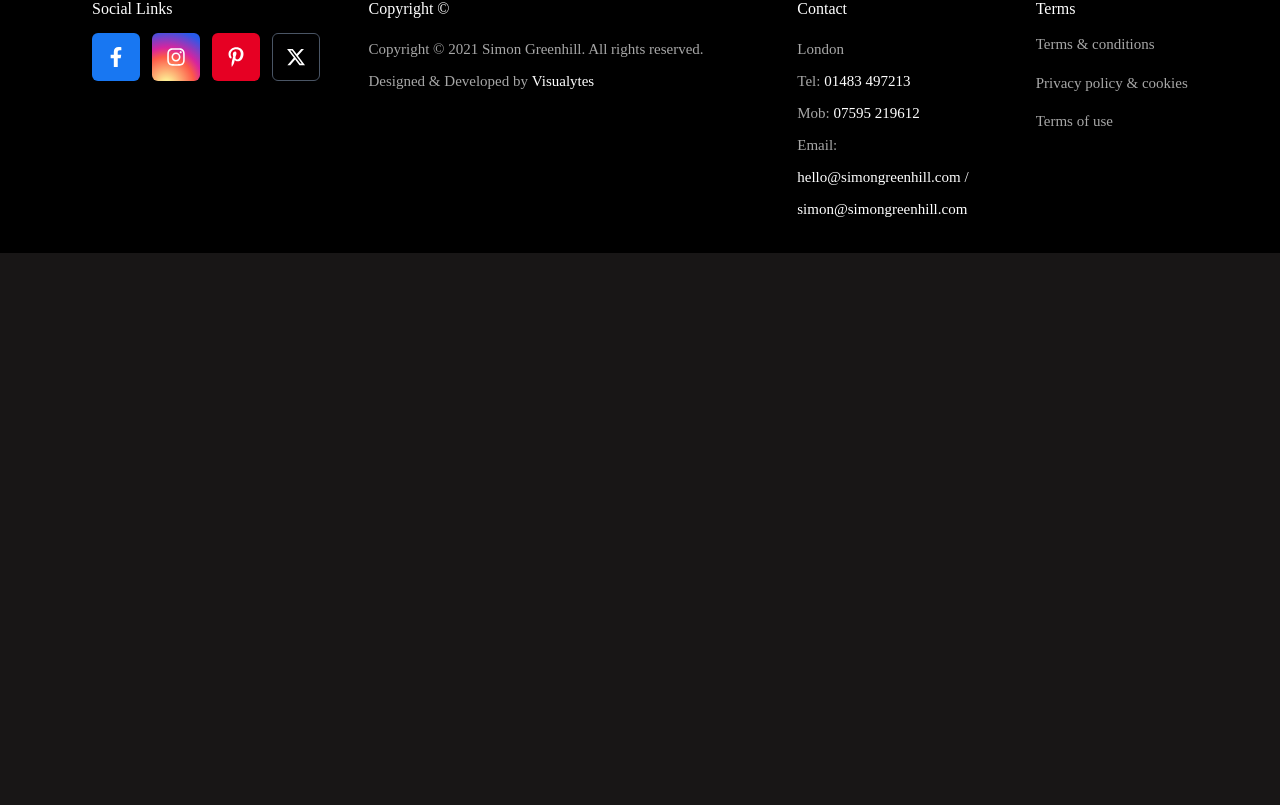
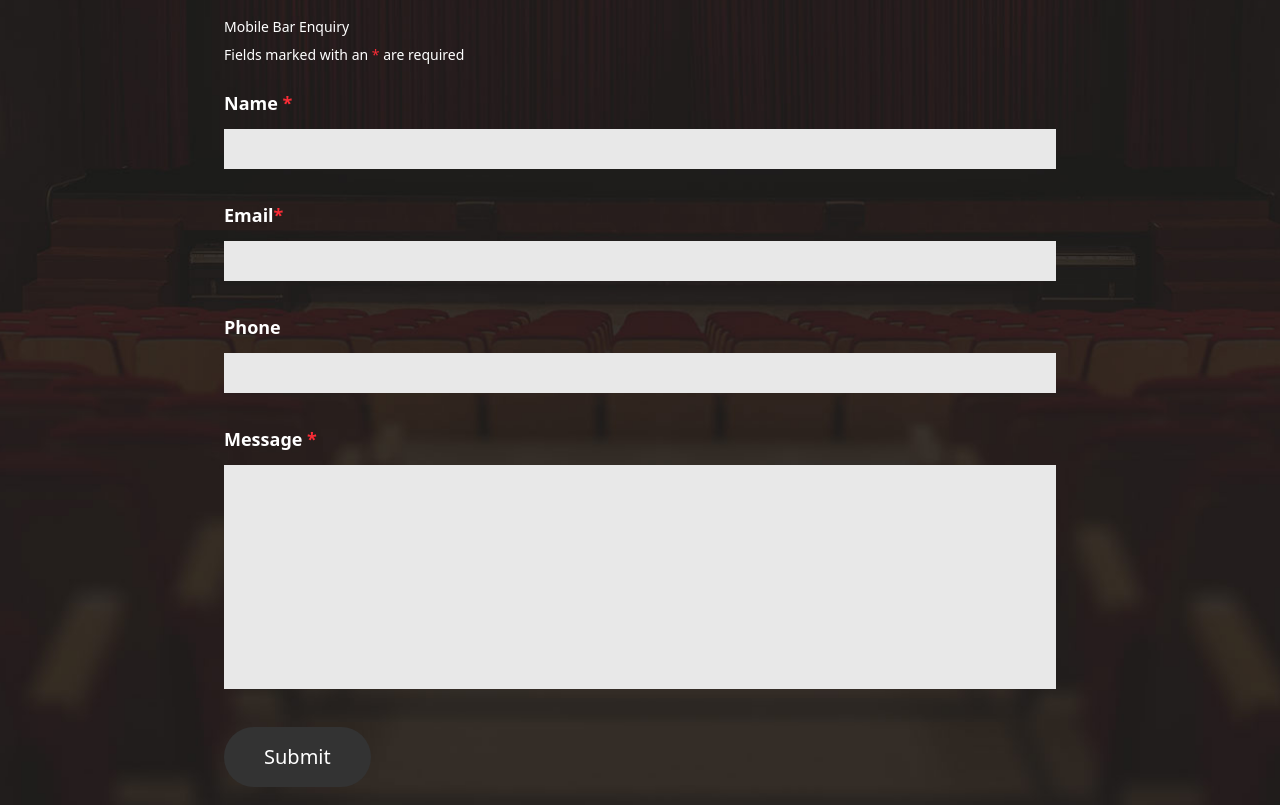
Before and after one commit to Lakshit-Poojari/GreenHill-Events, a Next.js app: page /entertainment in a window 1280 px wide. Shown: the part 555-1360 px from the top of the page. Before the commit the page ends 808 px from the top, so only its background shows below. Built offline with nearby package versions, Linux system fonts and the light colour scheme.

Commit message:
update and add contact form

```diff
--- a/app/(pages)/entertainment/page.tsx
+++ b/app/(pages)/entertainment/page.tsx
@@ -1,3 +1,4 @@
+import ContactForm from '@/components/ContactForm'
 import EntertaimentEvents from '@/components/Entertainment/EntertaimentEvents'
 import Text from '@/components/Entertainment/Text'
 import SectionHeading from '@/components/SectionHeading'
@@ -9,10 +10,11 @@ const page = () => {
       <div style={{
           backgroundImage: "url('/Entertainment/room.jpg')",
         }}
-        className="mx-16.25 px-6.75 pt-26 text-center bg-cover bg-center bg-no-repeat">
+        className="pt-26 bg-cover bg-center bg-no-repeat">
         <SectionHeading title="Entertainment" />
         <Text />
         <EntertaimentEvents />
+        <ContactForm/>
       </div>
     </>
   )
--- a/app/(pages)/mobile-bar/page.tsx
+++ b/app/(pages)/mobile-bar/page.tsx
@@ -50,7 +50,7 @@ const page = () => {
 
       <ServiceCard/>
 
-      <ContactForm/>
+      <ContactForm bgClass="bg-[#1a1919]"/>
 
     </div>
   )
--- a/components/ContactForm.tsx
+++ b/components/ContactForm.tsx
@@ -8,15 +8,41 @@ const ContactForm = ({
   bgClass = "bg-transparent",
 }: ContactFormProps) => {
   return (
-    <div className={`${bgClass} max-w-4xl mx-auto px-8 py-12 text-white`}>
-      <p className="text-xl font-medium">Mobile Bar Enquiry</p>
-
-      <p className="mt-2 text-lg">
-        Fields marked with an <span className="text-red-500">*</span> are required
-      </p>
-
+    <div className="max-w-4xl mx-auto px-8 py-12 text-white">
+      <p className="text-sm font-medium">Mobile Bar Enquiry</p>
+      <p className="mt-2 text-sm"> Fields marked with an <span className="text-red-500">*</span> are required </p>
       <form className="mt-6 space-y-8">
-        {/* Form fields */}
+        {/* Name */}
+        <div>
+          <label className="block text-lg font-bold mb-3">
+            Name <span className="text-red-500">*</span>
+          </label>
+          <input type="text" className="w-full h-10 bg-[#E8E8E8] text-black px-4 outline-none"/>
+        </div>
+        {/* Email */}
+        <div>
+          <label className="block text-lg font-bold mb-3">
+            Email<span className="text-red-500">*</span>
+          </label>
+          <input type="email" className="w-full h-10 bg-[#E8E8E8] text-black px-4 outline-none"/>
+        </div>
+        {/* Phone */}
+        <div>
+          <label className="block text-lg font-bold mb-3">
+            Phone
+          </label>
+          <input type="tel" className="w-full h-10 bg-[#E8E8E8] text-black px-4 outline-none"/>
+        </div>
+        {/* Message */}
+        <div>
+          <label className="block text-lg font-bold mb-3">
+            Message <span className="text-red-500">*</span>
+          </label>
+          <textarea rows={8} className="w-full bg-[#E8E8E8] text-black p-4 outline-none resize-none"/>
+        </div>
+        {/* Submit Button */}
+        <button type="submit" className="bg-[#333] text-white px-10 py-4 rounded-full text-xl font-medium
+          hover:bg-[#BDBDBD] hover:text-[#939393] transition-all duration-300"> Submit </button>
       </form>
     </div>
   );
--- a/components/Entertainment/EntertaimentEvents.tsx
+++ b/components/Entertainment/EntertaimentEvents.tsx
@@ -3,7 +3,7 @@ import React from 'react'
 const EntertaimentEvents = () => {
   return (
     <>
-      <div>
+      <div className='text-center mx-16.25 px-6.75'>
         <div>
           <p>We can arrange entertainment for a wide range of events:</p>
           <hr className="w-[12%] mx-auto mt-2 border-2 rounded-full border-[#C9AC8C]" />
--- a/components/Entertainment/Text.tsx
+++ b/components/Entertainment/Text.tsx
@@ -3,7 +3,7 @@ import React from 'react'
 const Text = () => {
   return (
     <>
-        <div className="text-center font-['Old Standard T']  italic text-[#C9AC8C]">
+        <div className="text-center mx-16.25 px-6.75 font-['Old Standard T']  italic text-[#C9AC8C]">
             <p className='my-2'>Simon has spent the last 20 years in the world of entertainment. This means he has a fantastic network of
                 talented people to call upon when it comes to arranging your event entertainment – whether you are looking
                 for something more traditional such as a DJ or band or something a little bolder such as an aerial act.</p>
```
